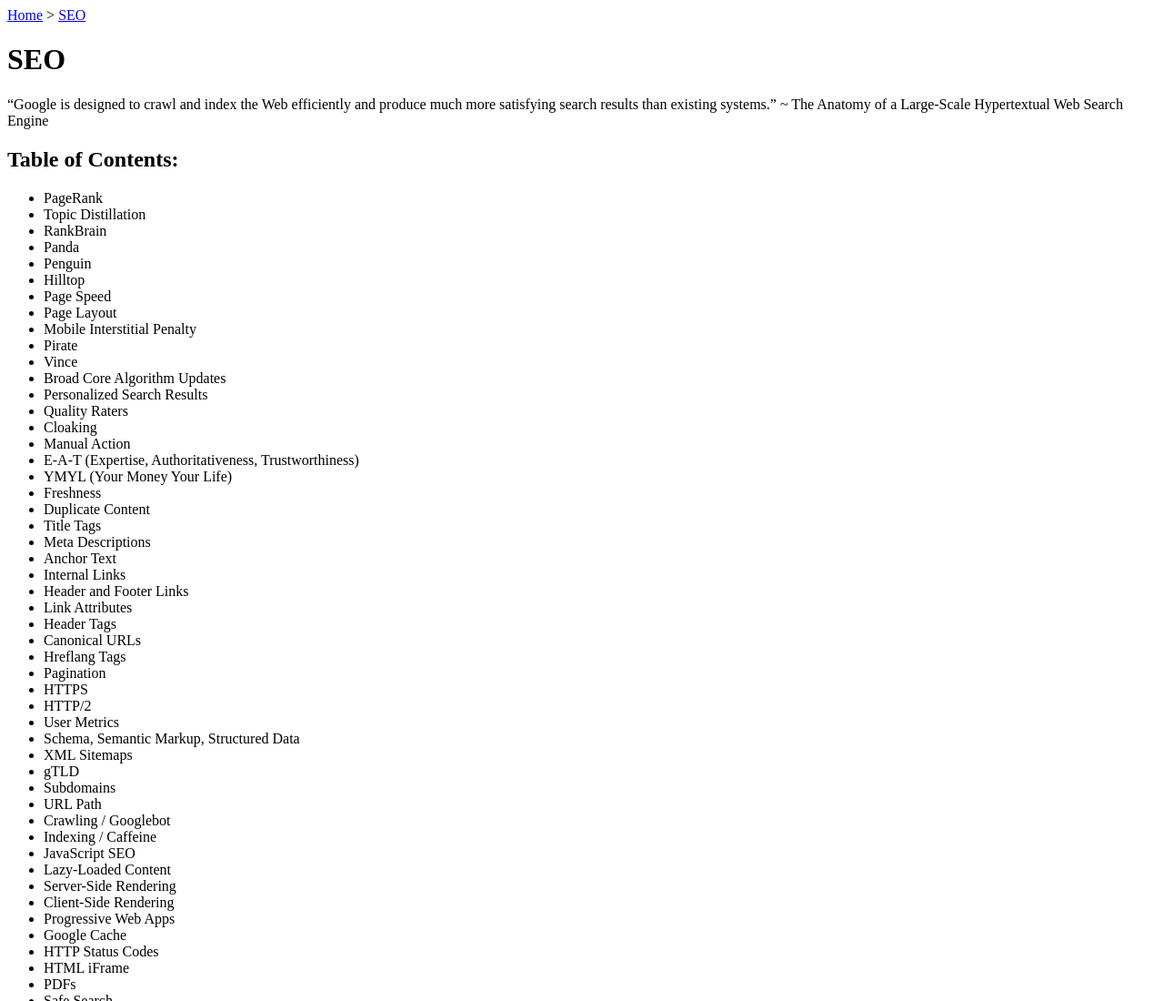
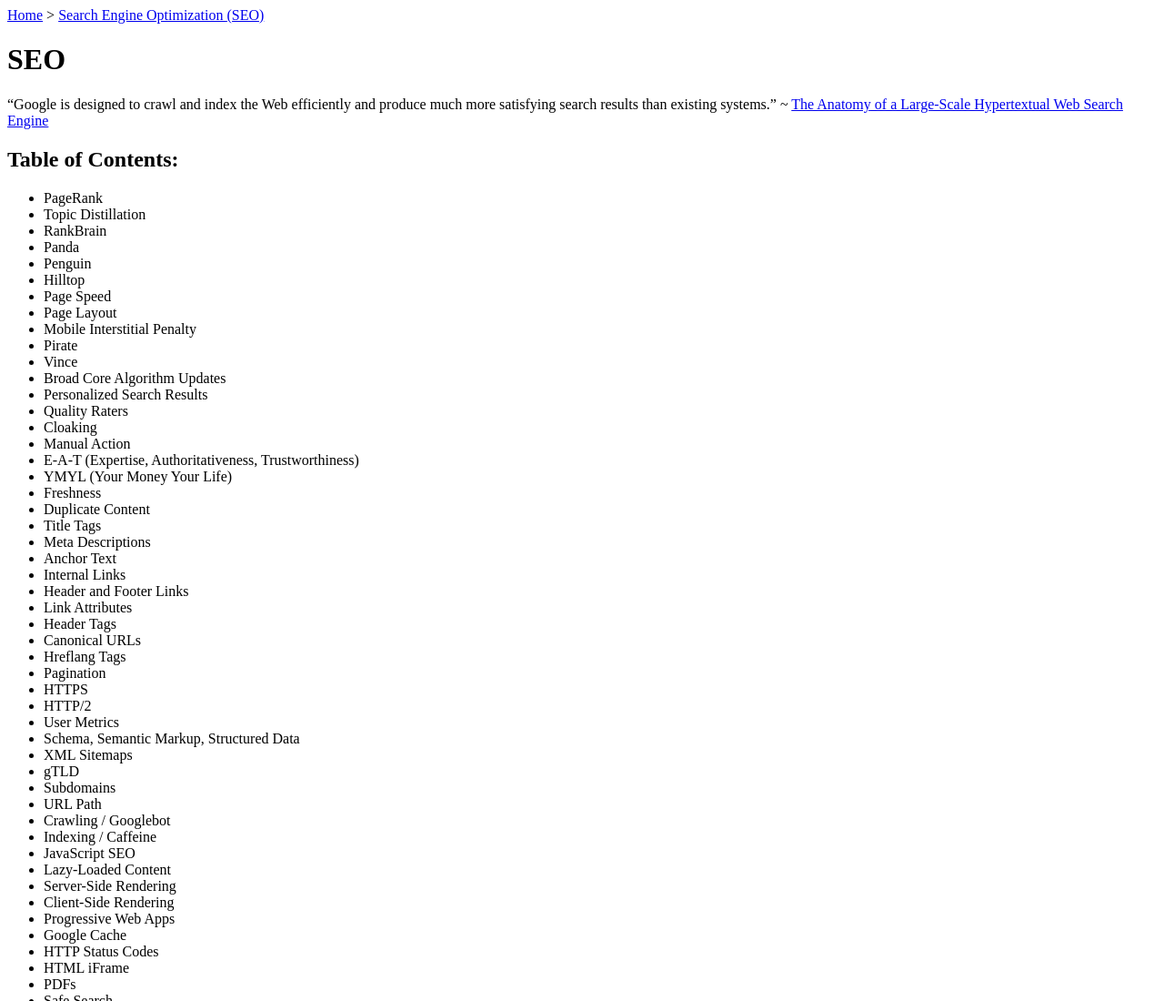
Before and after one commit to pcstep/website, a plain HTML site: page seo/index.html in a window 1280 px wide. Shown: the top 1100 px of the page at 91% size. Drawn offline with Linux system fonts and the light colour scheme; files that its build step writes are made by us from their sources.

Commit message:
Update index.html

```diff
--- a/seo/index.html
+++ b/seo/index.html
@@ -9,9 +9,9 @@
   <link rel="canonical" href="https://pcstep.github.io/site/seo" />
 </head>
 <body>
-  <a href="https://pcstep.github.io/site/">Home</a> > <a href="https://pcstep.github.io/site/seo">SEO</a>
+  <a href="https://pcstep.github.io/site/">Home</a> > <a href="https://pcstep.github.io/site/seo">Search Engine Optimization (SEO)</a>
   <h1>SEO</h1>
-  <p>“Google is designed to crawl and index the Web efficiently and produce much more satisfying search results than existing systems.” ~ The Anatomy of a Large-Scale Hypertextual Web Search Engine</p>
+  <p>“Google is designed to crawl and index the Web efficiently and produce much more satisfying search results than existing systems.” ~ <a href="http://infolab.stanford.edu/~backrub/google.html">The Anatomy of a Large-Scale Hypertextual Web Search Engine</a></p>
   <h2>Table of Contents:</h2>
   <ul>
     <li>PageRank</li>
```
